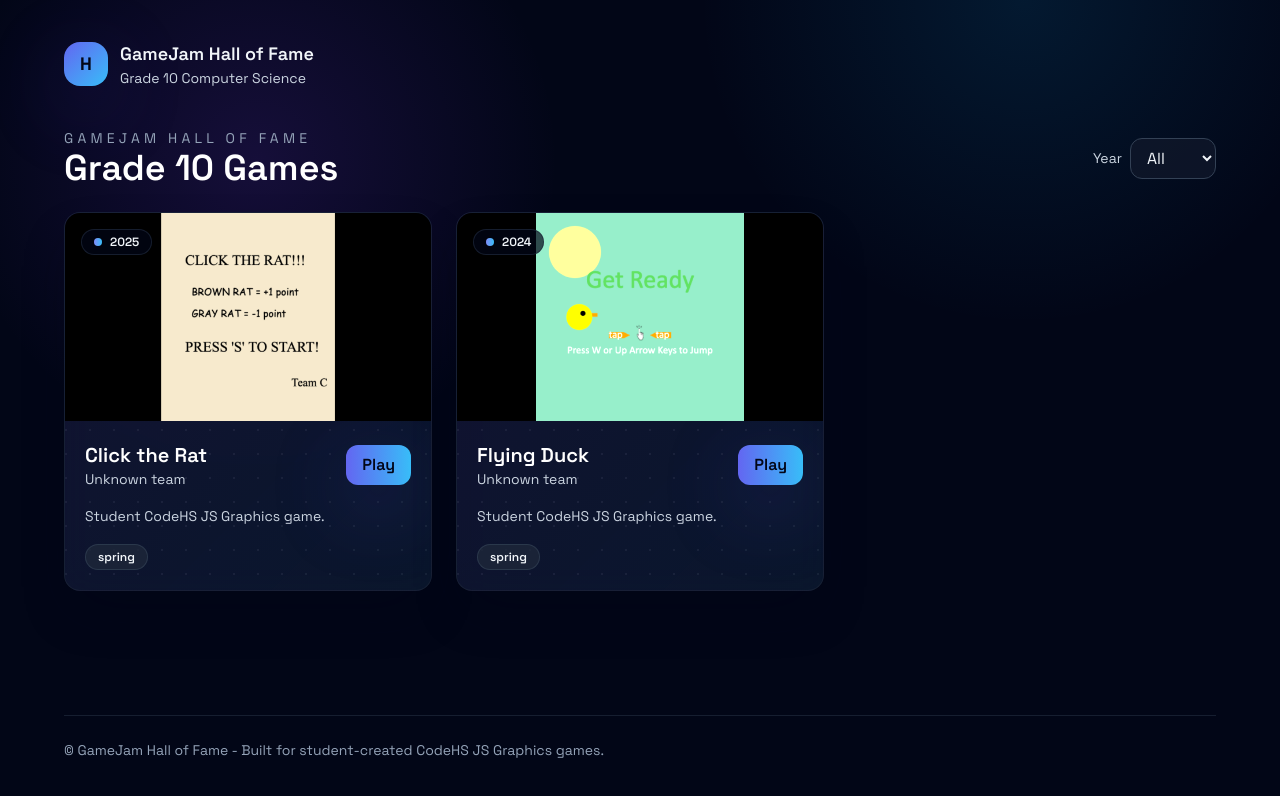
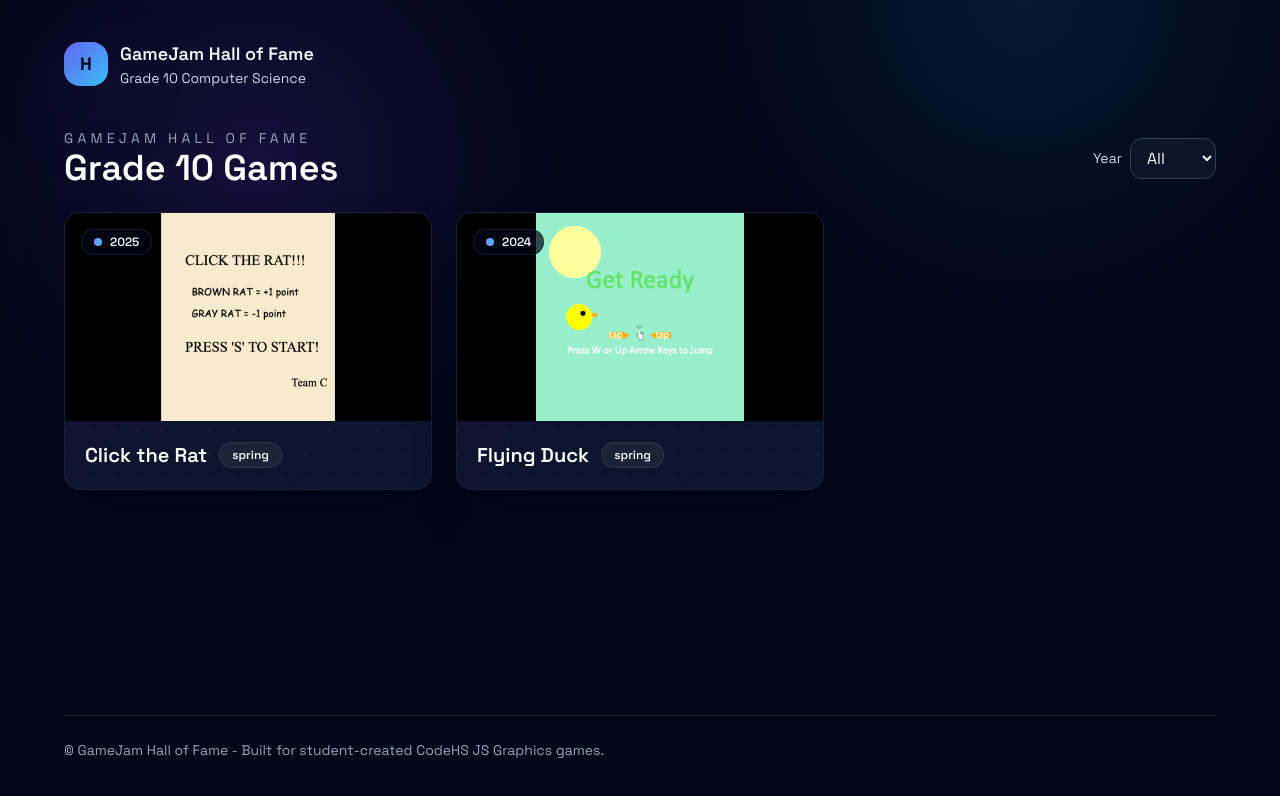
Before and after one commit to codepetca/hof, a Next.js app: page / in a window 1280 px wide. Shown: the top 796 px of the page. Built offline with nearby package versions, Linux system fonts and the light colour scheme.

Commit message:
Make game cards clickable, hoverable; remove play button

```diff
--- a/components/game-grid.tsx
+++ b/components/game-grid.tsx
@@ -13,17 +13,19 @@ export default function GameGrid({ games }: Props) {
     <section id="games" className="space-y-6">
       <div className="grid grid-cols-1 md:grid-cols-2 xl:grid-cols-3 gap-6">
         {sorted.map((game) => (
-          <article
+          <Link
             key={game.slug}
-            className="surface-card grid-backdrop overflow-hidden border border-slate-800/60"
+            href={`/play/${game.slug}`}
+            className="group block focus:outline-none focus-visible:ring-2 focus-visible:ring-sky-400 focus-visible:ring-offset-2 focus-visible:ring-offset-slate-900 rounded-2xl"
           >
+            <article className="surface-card grid-backdrop overflow-hidden border border-slate-800/60 transition transform group-hover:-translate-y-1 group-hover:border-sky-400/50 group-hover:shadow-sky-900/50">
               <div className="relative w-full overflow-hidden">
                 <Image
                   src={game.snapshot}
                   alt={`${game.title} snapshot`}
                   width={800}
                   height={500}
-                className="h-52 w-full object-cover brightness-105 saturate-125"
+                  className="h-52 w-full object-cover brightness-105 saturate-125 transition duration-300 group-hover:scale-[1.02]"
                   priority={false}
                 />
                 <div className="absolute left-4 top-4 inline-flex items-center gap-2 rounded-full bg-slate-950/70 px-3 py-1 text-xs font-semibold text-slate-100 border border-slate-800/70">
@@ -32,23 +34,9 @@ export default function GameGrid({ games }: Props) {
                 </div>
               </div>
 
-            <div className="p-5 space-y-4">
-              <div className="flex items-center justify-between gap-3">
-                <div>
+              <div className="p-5 space-y-3">
+                <div className="flex items-center gap-3 flex-wrap">
                   <p className="text-xl font-semibold text-white">{game.title}</p>
-                  <p className="text-sm text-slate-300">{game.teamName}</p>
-                </div>
-                <Link
-                  href={`/play/${game.slug}`}
-                  className="button-primary whitespace-nowrap"
-                  aria-label={`Play ${game.title}`}
-                >
-                  Play
-                </Link>
-              </div>
-
-              <p className="text-sm leading-relaxed text-slate-300">{game.description}</p>
-
                   {game.tags && (
                     <div className="flex flex-wrap gap-2">
                       {game.tags.map((tag) => (
@@ -59,7 +47,9 @@ export default function GameGrid({ games }: Props) {
                     </div>
                   )}
                 </div>
+              </div>
             </article>
+          </Link>
         ))}
       </div>
     </section>
```
Lines whose indentation alone changed are shown as unchanged.
